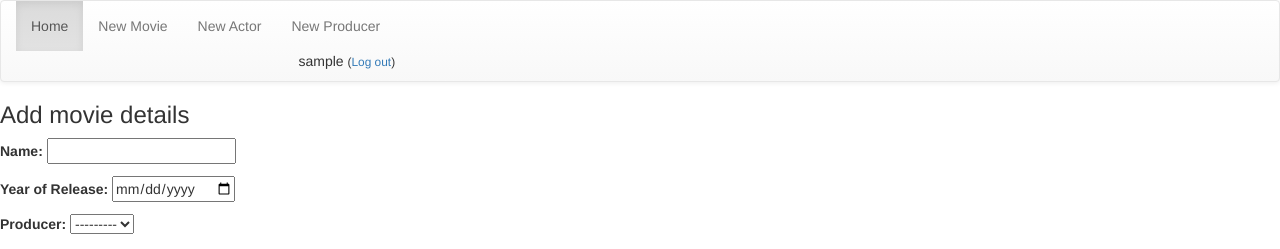
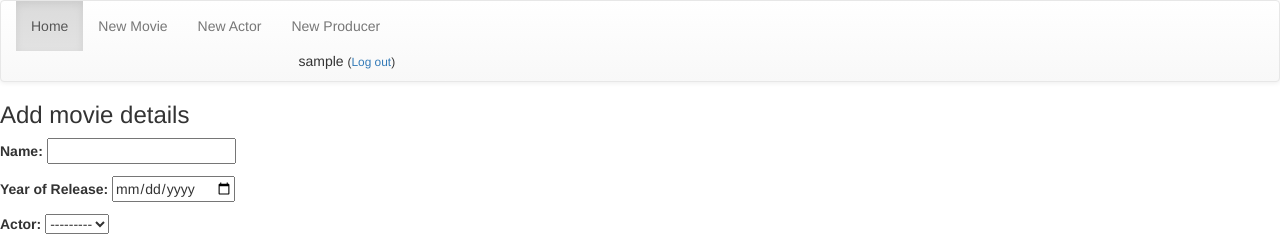
Before and after one commit to hariom454/Django, a Django app: page /newmovie/ in a window 1280 px wide. Shown: the top 249 px of the page. Run offline with Django 3.2, Linux system fonts and the light colour scheme; the visitor is signed in with stand-in values (Sample User, id 1); data that the repository does not hold is empty; some libraries are stand-ins or nearby versions.

Commit message:
Added actor

```diff
--- a/Detail/forms.py
+++ b/Detail/forms.py
@@ -23,7 +23,7 @@ class MovieForm(forms.ModelForm):
 	#year_of_release = forms.DateField()
 	class Meta:
 		model = Movie
-		fields = ['Name', 'Year_of_Release','producer', 'Plot', 'poster']
+		fields = ['Name', 'Year_of_Release','actor','producer', 'Plot', 'poster']
 		widgets = {
             'Year_of_Release': DateInput()
         }
--- a/Detail/models.py
+++ b/Detail/models.py
@@ -23,7 +23,7 @@ class Producer(models.Model):
 class Movie(models.Model):
 	Name = models.CharField(max_length = 200)
 	Year_of_Release = models.DateField()
-	#actors = models.ManyToManyField(Actor)
+	actor = models.ForeignKey(Actor, on_delete = models.CASCADE, null = True, blank = True)
 	producer = models.ForeignKey(Producer, on_delete = models.CASCADE, null = True, blank = True)
 	Plot = models.TextField()
 	poster = models.ImageField(upload_to = 'poster', blank = True)
--- a/Detail/templates/Detail/home.html
+++ b/Detail/templates/Detail/home.html
@@ -10,7 +10,8 @@
 	<img src="{{ movie.poster.url }}" width="180" height="220" align = 'right'/>
 	{% endif %}
 	<p> {{ movie.Year_of_Release }} </p>
-	<a href="{% url 'producer-detail' my_id=movie.producer.id %}" > {{ movie.producer.name }} </a>
+	<p> <b>Actor: </b><a href="{% url 'actor-detail' my_id=movie.actor.id %}"> {{ movie.actor.name }} </a></p>
+	<p> <b> Produced by:</b> <a href="{% url 'producer-detail' my_id=movie.producer.id %}" > {{ movie.producer.name }} </a> </p>
 
 	<p> {{movie.Plot}}</p>
 	</div>
```
Also changed, not shown: Detail/migrations/0004_movie_actor.py (added), README.md.
